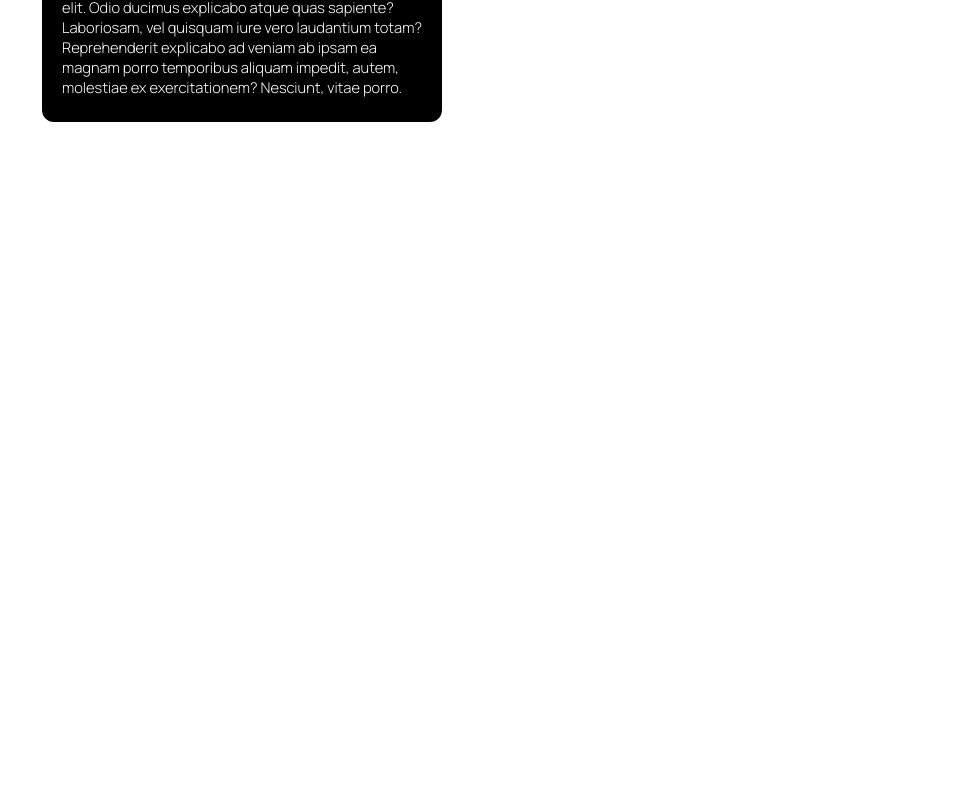
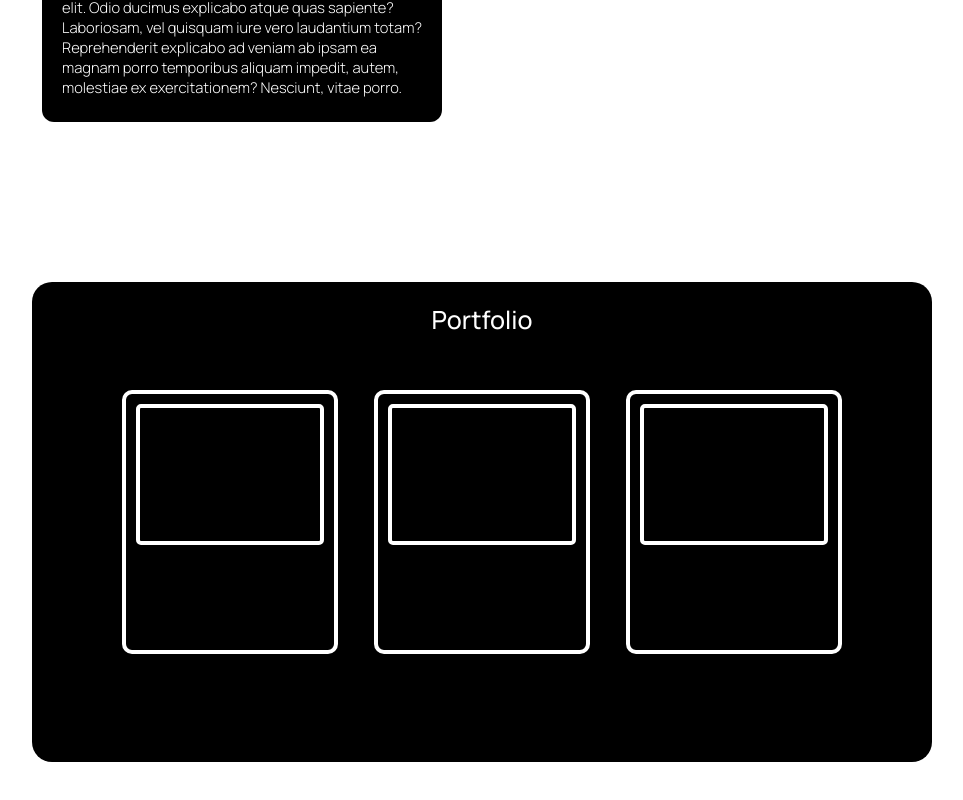
Before and after one commit to VojinPopovic/portfolio, a React (Create React App) app: page / in a window 1280 px wide. Shown: the part 898-1698 px from the top of the page, without its empty margins (158-1121 px from the left). Built offline with nearby package versions, Linux system fonts and the light colour scheme.

Commit message:
portfolio section

```diff
--- a/src/App.js
+++ b/src/App.js
@@ -2,6 +2,7 @@ import { MainDiv } from "./Global.style";
 import { GlobalStyles } from "./Global.style";
 import Nav from "./components/sections/nav/Nav";
 import MainSection from "./components/sections/main section/MainSection";
+import PortfolioSection from "./components/sections/portfolio section/PortfolioSection";
 
 function App() {
   return (
@@ -10,6 +11,7 @@ function App() {
       <MainDiv>
         <Nav></Nav>
         <MainSection></MainSection>
+        <PortfolioSection></PortfolioSection>
       </MainDiv>
     </>
   );
--- /dev/null
+++ b/src/components/sections/portfolio section/PortfolioItem.js
@@ -0,0 +1,15 @@
+import { PortflolioItemStyle } from "../../../styles/PortfolioSection.style";
+
+function PortfolioItem() {
+  return (
+    <PortflolioItemStyle>
+      <div className="screen"></div>
+      <div className="portfolio-item-description">
+        <p className="title"></p>
+        <p className="description"></p>
+      </div>
+    </PortflolioItemStyle>
+  );
+}
+
+export default PortfolioItem;
--- /dev/null
+++ b/src/components/sections/portfolio section/PortfolioSection.js
@@ -0,0 +1,22 @@
+import { PortfolioSectionStyle } from "../../../styles/PortfolioSection.style";
+import { PortfolioContentDiv } from "../../../styles/PortfolioSection.style";
+import PortfolioItem from "./PortfolioItem";
+
+function PortfolioSection() {
+  return (
+    <>
+      <PortfolioSectionStyle>
+        <PortfolioContentDiv>
+          <p className="portfolio-title">Portfolio</p>
+          <div className="slider-container">
+            <PortfolioItem></PortfolioItem>
+            <PortfolioItem></PortfolioItem>
+            <PortfolioItem></PortfolioItem>
+          </div>
+        </PortfolioContentDiv>
+      </PortfolioSectionStyle>
+    </>
+  );
+}
+
+export default PortfolioSection;
--- a/src/styles/Card.style.js
+++ b/src/styles/Card.style.js
@@ -11,28 +11,24 @@ const CardStyle = styled.div`
   display: flex;
   justify-content: center;
   align-items: center;
-  & p {
-    color: white;
-  }
   & .card-text-container {
     width: 90%;
     height: auto;
+    color: white;
   }
   & .card-title {
     font-size: clamp(1.8rem, 4vw, 2.3rem);
     margin-bottom: 10px;
+    letter-spacing: -0.05em;
+    line-height: 30px;
     & span {
       color: #da3636;
       font-weight: 800;
-      letter-spacing: -0.05em;
     }
-    letter-spacing: -0.05em;
-    line-height: 30px;
   }
   & .paragraph {
     font-size: clamp(0.5rem, 2.8vw, 0.92rem);
     font-weight: 300;
-    letter-spacing: 0em;
   }
   & .image-container {
     width: auto;
@@ -65,7 +61,7 @@ const CardStyle = styled.div`
       z-index: -1;
     }
   }
-  & .background-blob{
+  & .background-blob {
     position: absolute;
     width: 60%;
     z-index: -1;
@@ -77,7 +73,7 @@ const CardStyle = styled.div`
     right: -15%;
     bottom: -10%;
   }
-  & .red-blob-about-card{
+  & .red-blob-about-card {
     width: 45%;
     top: -30%;
     left: -15%;
--- /dev/null
+++ b/src/styles/PortfolioSection.style.js
@@ -0,0 +1,60 @@
+import styled from "styled-components";
+
+const PortfolioSectionStyle = styled.div`
+  width: 100%;
+  height: 100vh;
+  display: flex;
+  justify-content: center;
+  align-items: center;
+`;
+
+const PortfolioContentDiv = styled.div`
+  width: 900px;
+  height: 60%;
+  background-color: black;
+  border-radius: 20px;
+  display: flex;
+  justify-content: center;
+  align-items: center;
+  position: relative;
+  & .slider-container {
+    width: 80%;
+    height: 55%;
+    display: flex;
+    justify-content: space-between;
+    align-items: center;
+  }
+  & .portfolio-title {
+    width: 200px;
+    text-align: center;
+    position: absolute;
+    color: white;
+    font-size: 25px;
+    top: 0;
+    left: 0;
+    right: 0;
+    margin: 20px auto;
+  }
+  @media (max-width: 1200px) {
+    width: 90vw;
+    height: 60vw;
+  }
+`;
+
+const PortflolioItemStyle = styled.div`
+  width: 30%;
+  height: 100%;
+  border: 4px white solid;
+  border-radius: 10px;
+  display: flex;
+  justify-content: center;
+  & .screen {
+    margin-top: 5%;
+    width: 90%;
+    height: 55%;
+    border: 4px white solid;
+    border-radius: 5px;
+  }
+`;
+
+export { PortfolioSectionStyle, PortfolioContentDiv, PortflolioItemStyle };
```
Also changed, not shown: src/styles/PortfolioItem.style.js (added).
